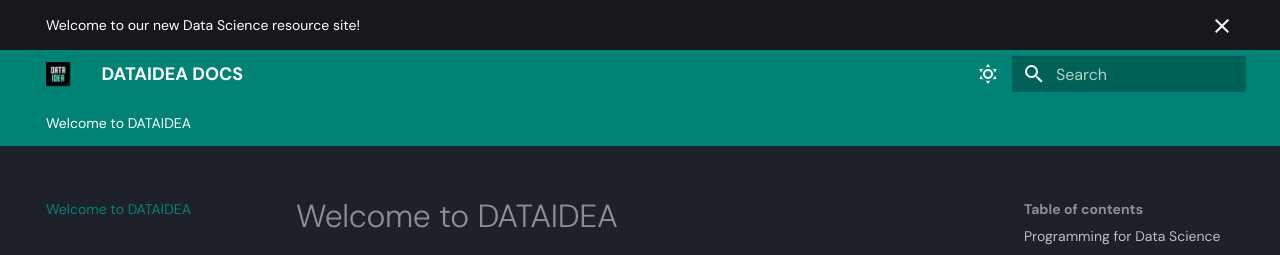
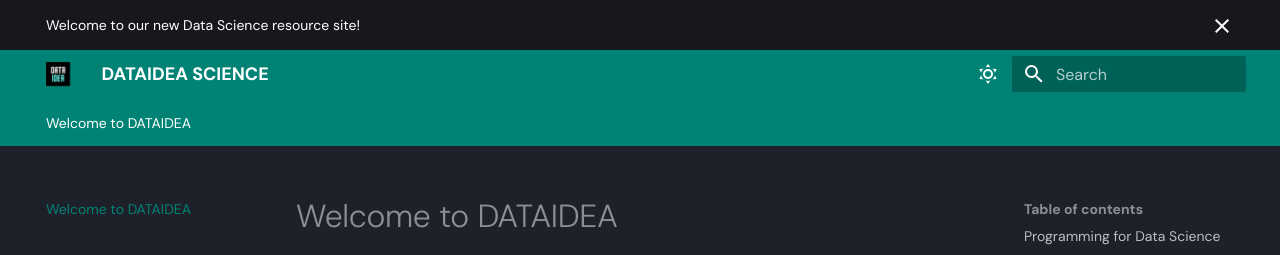
Before and after one commit to dataideaorg/dataidea-science, an MkDocs documentation site: the page built from docs/index.md, in a window 1280 px wide. Shown: the top 255 px of the page. Built offline with MkDocs 1.6.1 and Material for MkDocs 9.7.7, drawn with Linux system fonts in a browser that asks for light colours; some web fonts are replaced.

Commit message:
fix: updated domain

```diff
--- a/mkdocs.yml
+++ b/mkdocs.yml
@@ -1,7 +1,7 @@
-site_name: DATAIDEA DOCS
-site_url: https://docs.dataidea.org/
+site_name: DATAIDEA SCIENCE
+site_url: https://science.dataidea.org/
 site_author: Juma Shafara
-site_description: DATAIDEA Documentation
+site_description: DATAIDEA SCIENCE
 
 markdown_extensions:
   - pymdownx.tabbed:
```
